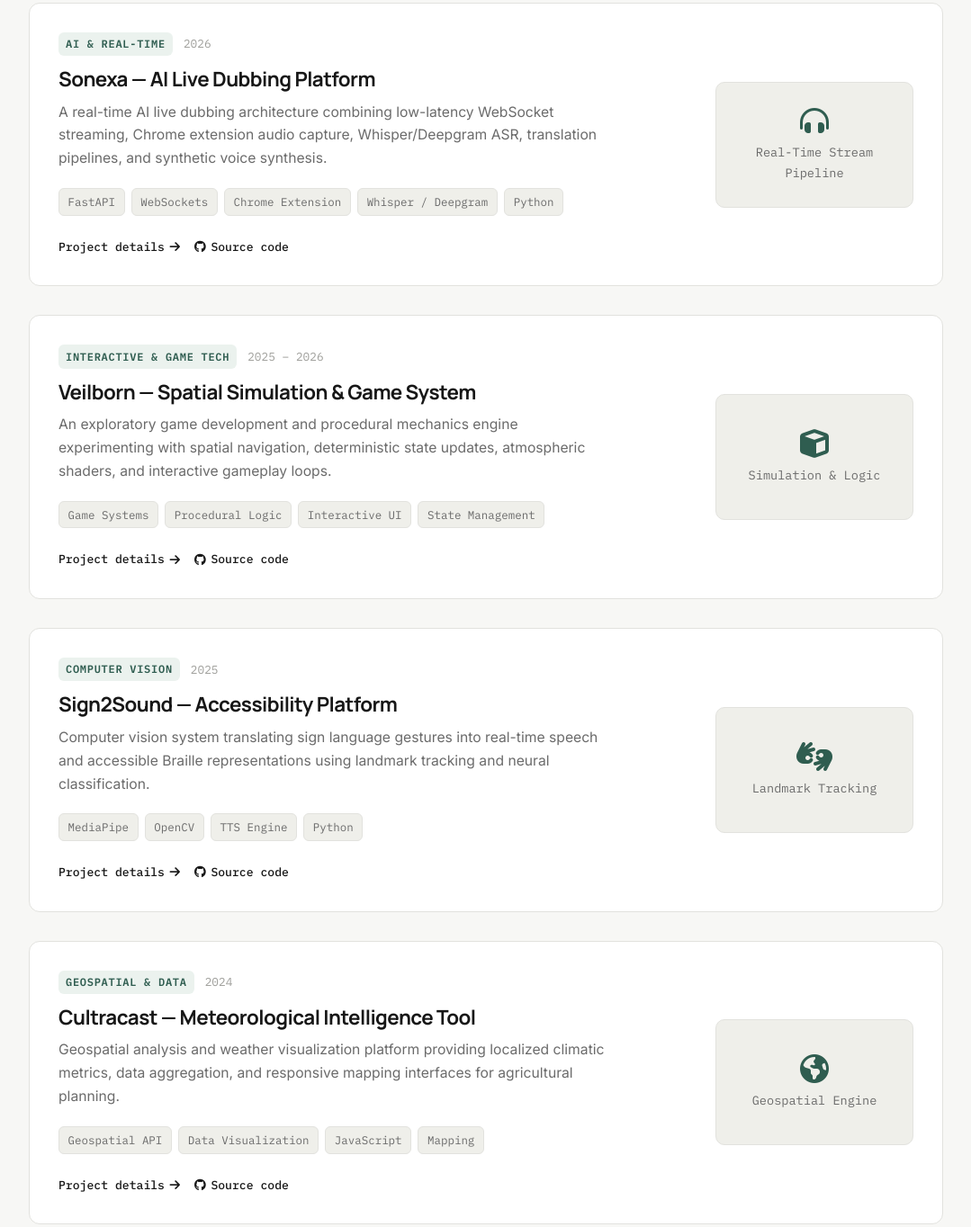
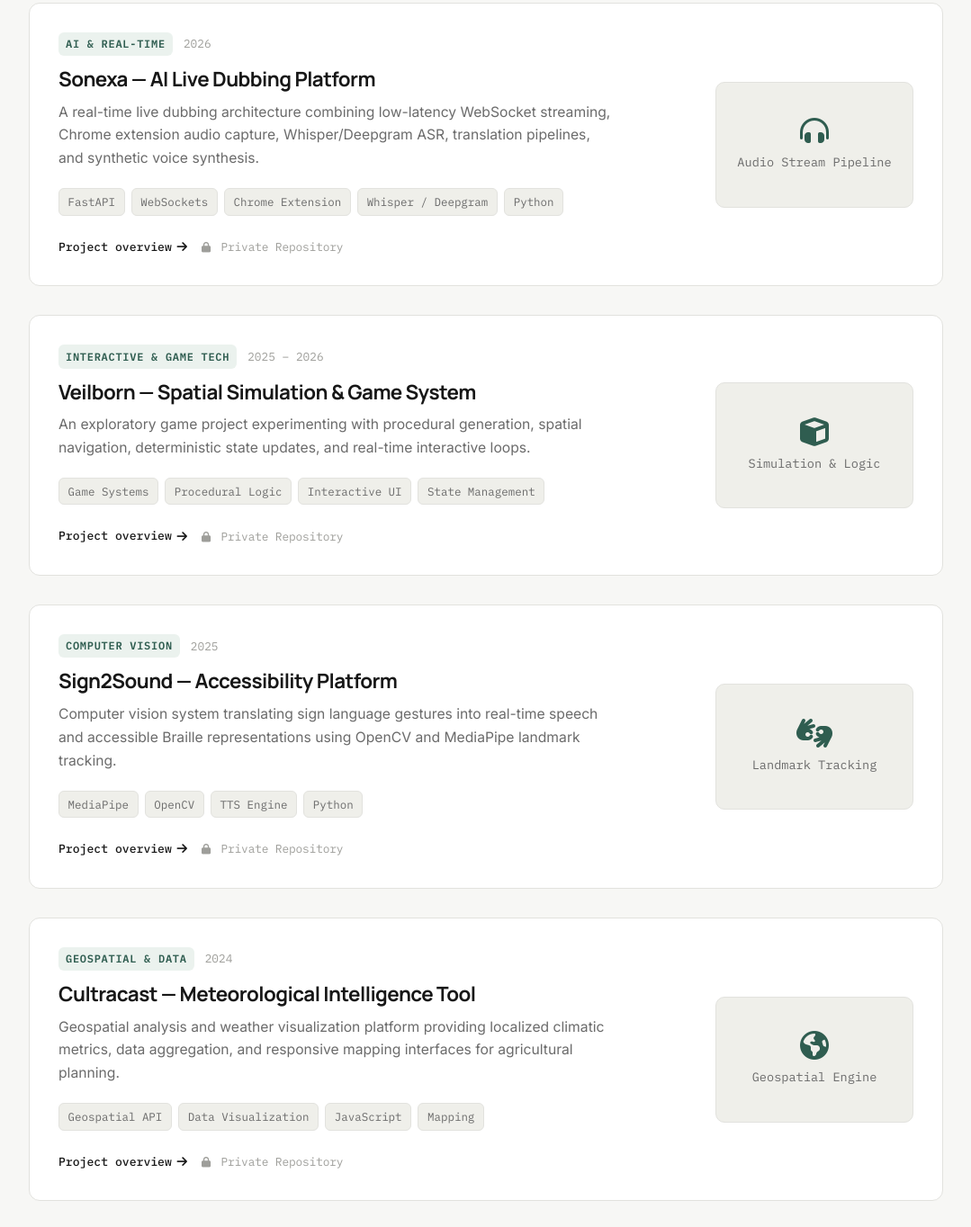
Before and after one commit to Shekhar493/portfolio, a React app: page index.html in a window 1280 px wide. Shown: the part 826-2190 px from the top of the page at 90% size, without its empty margins (100-1179 px from the left). Built offline with nearby package versions, Linux system fonts and the light colour scheme.

Commit message:
Refine README and portfolio: authentic descriptions, accurate badges, and clean private repo labels

```diff
--- a/index.html
+++ b/index.html
@@ -60,8 +60,8 @@
                         <a href="about.html" class="btn btn-secondary">
                             About &amp; Background
                         </a>
-                        <a href="https://github.com/Shekhar493" target="_blank" class="btn btn-secondary" title="GitHub Profile">
-                            <i class="fab fa-github"></i> GitHub
+                        <a href="https://github.com/Shekhar493" target="_blank" class="btn btn-secondary" title="GitHub Profile" rel="noopener noreferrer">
+                            <i class="fab fa-github"></i> GitHub Profile
                         </a>
                     </div>
                 </div>
@@ -99,7 +99,7 @@
                             </div>
                             <h3 class="project-title">Sonexa — AI Live Dubbing Platform</h3>
                             <p class="project-description">
-                                A real-time AI live dubbing architecture combining low-latency WebSocket streaming, Chrome extension audio capture, Whisper/Deepgram ASR, translation pipelines, and synthetic voice synthesis.
+                                A real-time live dubbing architecture combining low-latency WebSocket streaming, Chrome extension audio capture, Whisper/Deepgram ASR, translation pipelines, and synthetic voice synthesis.
                             </p>
                             <div class="project-tags">
                                 <span class="tag">FastAPI</span>
@@ -110,16 +110,16 @@
                             </div>
                             <div class="project-links">
                                 <a href="projects.html#sonexa">
-                                    Project details <i class="fas fa-arrow-right"></i>
+                                    Project overview <i class="fas fa-arrow-right"></i>
                                 </a>
-                                <a href="https://github.com/Shekhar493" target="_blank" rel="noopener noreferrer">
-                                    <i class="fab fa-github"></i> Source code
-                                </a>
+                                <span class="mono-text" style="color: var(--text-muted); font-size: 0.8rem;">
+                                    <i class="fas fa-lock" style="font-size: 0.72rem; margin-right: 0.25rem;"></i> Private Repository
+                                </span>
                             </div>
                         </div>
                         <div class="project-visual">
                             <i class="fas fa-headphones-simple"></i>
-                            <span>Real-Time Stream Pipeline</span>
+                            <span>Audio Stream Pipeline</span>
                         </div>
                     </article>
 
@@ -132,7 +132,7 @@
                             </div>
                             <h3 class="project-title">Veilborn — Spatial Simulation &amp; Game System</h3>
                             <p class="project-description">
-                                An exploratory game development and procedural mechanics engine experimenting with spatial navigation, deterministic state updates, atmospheric shaders, and interactive gameplay loops.
+                                An exploratory game project experimenting with procedural generation, spatial navigation, deterministic state updates, and real-time interactive loops.
                             </p>
                             <div class="project-tags">
                                 <span class="tag">Game Systems</span>
@@ -142,11 +142,11 @@
                             </div>
                             <div class="project-links">
                                 <a href="projects.html#veilborn">
-                                    Project details <i class="fas fa-arrow-right"></i>
+                                    Project overview <i class="fas fa-arrow-right"></i>
                                 </a>
-                                <a href="https://github.com/Shekhar493" target="_blank" rel="noopener noreferrer">
-                                    <i class="fab fa-github"></i> Source code
-                                </a>
+                                <span class="mono-text" style="color: var(--text-muted); font-size: 0.8rem;">
+                                    <i class="fas fa-lock" style="font-size: 0.72rem; margin-right: 0.25rem;"></i> Private Repository
+                                </span>
                             </div>
                         </div>
                         <div class="project-visual">
@@ -164,7 +164,7 @@
                             </div>
                             <h3 class="project-title">Sign2Sound — Accessibility Platform</h3>
                             <p class="project-description">
-                                Computer vision system translating sign language gestures into real-time speech and accessible Braille representations using landmark tracking and neural classification.
+                                Computer vision system translating sign language gestures into real-time speech and accessible Braille representations using OpenCV and MediaPipe landmark tracking.
                             </p>
                             <div class="project-tags">
                                 <span class="tag">MediaPipe</span>
@@ -174,11 +174,11 @@
                             </div>
                             <div class="project-links">
                                 <a href="projects.html#sign2sound">
-                                    Project details <i class="fas fa-arrow-right"></i>
+                                    Project overview <i class="fas fa-arrow-right"></i>
                                 </a>
-                                <a href="https://github.com/Shekhar493" target="_blank" rel="noopener noreferrer">
-                                    <i class="fab fa-github"></i> Source code
-                                </a>
+                                <span class="mono-text" style="color: var(--text-muted); font-size: 0.8rem;">
+                                    <i class="fas fa-lock" style="font-size: 0.72rem; margin-right: 0.25rem;"></i> Private Repository
+                                </span>
                             </div>
                         </div>
                         <div class="project-visual">
@@ -206,11 +206,11 @@
                             </div>
                             <div class="project-links">
                                 <a href="projects.html#cultracast">
-                                    Project details <i class="fas fa-arrow-right"></i>
+                                    Project overview <i class="fas fa-arrow-right"></i>
                                 </a>
-                                <a href="https://github.com/Shekhar493" target="_blank" rel="noopener noreferrer">
-                                    <i class="fab fa-github"></i> Source code
-                                </a>
+                                <span class="mono-text" style="color: var(--text-muted); font-size: 0.8rem;">
+                                    <i class="fas fa-lock" style="font-size: 0.72rem; margin-right: 0.25rem;"></i> Private Repository
+                                </span>
                             </div>
                         </div>
                         <div class="project-visual">
@@ -245,7 +245,7 @@
                             <span class="tag">OpenCV</span>
                             <span class="tag">Whisper</span>
                             <span class="tag">Deepgram</span>
-                            <span class="tag">PyTorch</span>
+                            <span class="tag">Python</span>
                         </div>
                     </div>
 
@@ -266,7 +266,7 @@
                     <div class="skills-card">
                         <h3><i class="fas fa-layer-group"></i> Frontend &amp; Product UI</h3>
                         <p style="font-size: 0.92rem; color: var(--text-secondary); margin-bottom: 1rem;">
-                            Crafting clean, accessible, and responsive user interfaces with vanilla CSS, modern JavaScript, and component libraries.
+                            Crafting clean, accessible, and responsive user interfaces with semantic HTML, modern CSS, and component libraries.
                         </p>
                         <div class="skills-pill-list">
                             <span class="tag">HTML5 / Modern CSS</span>
@@ -306,7 +306,7 @@
                     <a href="contact.html" class="btn btn-accent">
                         Send a message <i class="fas fa-arrow-right"></i>
                     </a>
-                    <a href="mailto:contact@chandrashekhar.dev" class="btn btn-secondary">
+                    <a href="mailto:shekharyadav493@gmail.com" class="btn btn-secondary">
                         <i class="fas fa-envelope"></i> Email directly
                     </a>
                 </div>
@@ -330,7 +330,6 @@
     </footer>
 
     <script>
-        // Minimal mobile navigation toggle
         const toggleBtn = document.getElementById('mobile-toggle');
         const navLinks = document.getElementById('nav-links');
         if (toggleBtn && navLinks) {
```
Also changed, not shown: projects.html (+12 -14 lines), README.md.
